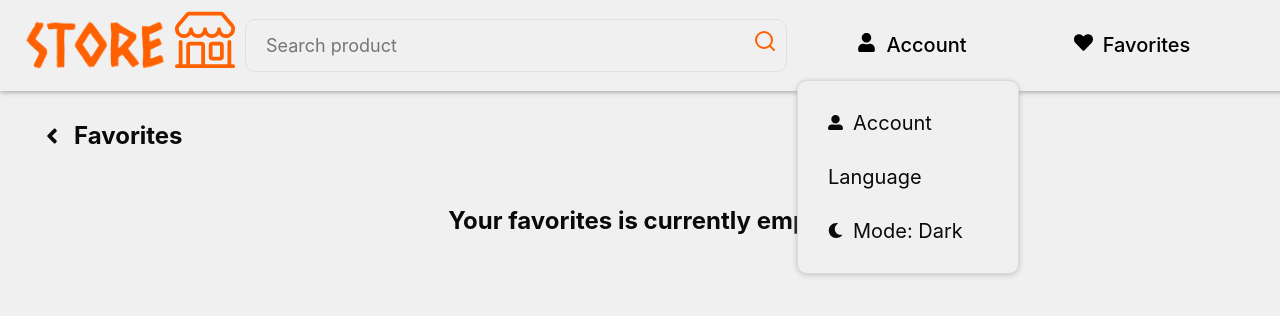
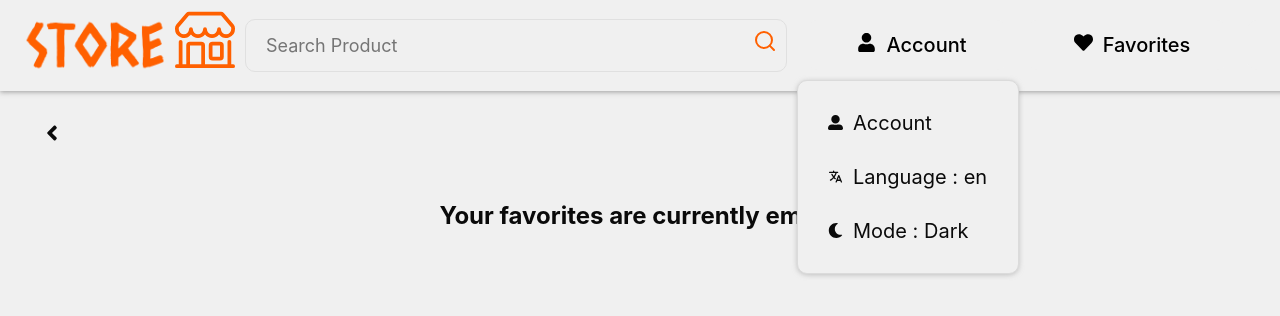
Before and after one commit to aliulu0/shopping-app, a React (Create React App) app: page /favorites in a window 1280 px wide. Both pictures are taken after a click on the button "Account". Shown: the top 316 px of the page. Built offline with nearby package versions, Linux system fonts and the light colour scheme.

Commit message:
feat: add language

```diff
--- a/src/components/Dropdown.tsx
+++ b/src/components/Dropdown.tsx
@@ -5,6 +5,10 @@ import { useSelector } from 'react-redux';
 import {isDarkMode, toggleTheme} from '../redux/themeSlice';
 import { useAppDispatch } from '../redux/store';
 import { FaSun , FaMoon, FaUserAlt, FaHeart, FaShoppingCart} from 'react-icons/fa';
+import { language, setLanguage } from '../redux/languageSlice'
+import {translate} from '../locales/index';
+import {IoLanguage} from 'react-icons/io5';
+
 interface Props {
   showModal: (text: string) => void;
 }
@@ -12,20 +16,25 @@ const DropdownProfile: React.FC<Props> = ({ showModal }) => {
     const router = useNavigate();
     const dispatch = useAppDispatch();
     const isDark = useSelector(isDarkMode);
+  const currentLang = useSelector(language);
 
     // change theme
     const handleDarkMode = () => {
       dispatch(toggleTheme());
     }
+
+    const handleToggleLang = () => {
+      dispatch(setLanguage(currentLang));
+    }
   return (
 
     <div className={`${styles.dropdownContainer} ${isDark ? styles.dark : styles.light}`}>
       <ul className={styles.dropdownContent}>
-        <li className={styles.dropdownItem} onClick={() => showModal("account")}><span className={styles.dropdownIcon}><FaUserAlt/></span>Account</li>
-        <li className={styles.dropdownItemTablet} onClick={() => router("/favorites")}><span className={styles.dropdownIcon}><FaHeart/></span>Favorites</li>
-        <li className={styles.dropdownItemTablet} onClick={() => router("/cart")}><span className={styles.dropdownIcon}><FaShoppingCart/></span>Cart</li>
-        <li className={styles.dropdownItem}>Language</li>
-        <li className={styles.dropdownItem} onClick={handleDarkMode}><span className={styles.dropdownIcon}>{isDark ? <FaSun/> : <FaMoon/>}</span>Mode: {isDark ? "Light" : "Dark"}</li>
+        <li className={styles.dropdownItem} onClick={() => showModal("account")}><span className={styles.dropdownIcon}><FaUserAlt/></span>{translate("account", currentLang)}</li>
+        <li className={styles.dropdownItemTablet} onClick={() => router("/favorites")}><span className={styles.dropdownIcon}><FaHeart/></span>{translate("favorites", currentLang)}</li>
+        <li className={styles.dropdownItemTablet} onClick={() => router("/cart")}><span className={styles.dropdownIcon}><FaShoppingCart/></span>{translate("cart", currentLang)}</li>
+        <li className={styles.dropdownItem}onClick={handleToggleLang}><span className={styles.dropdownIcon}><IoLanguage/></span>{translate("language", currentLang)}  : {currentLang}</li>
+        <li className={styles.dropdownItem} onClick={handleDarkMode}><span className={styles.dropdownIcon}>{isDark ? <FaSun/> : <FaMoon/>}</span>{translate("mode", currentLang)} : {isDark ? `${translate("light", currentLang)}` : `${translate("dark", currentLang)}`}</li>
       </ul>
     </div>
   )
--- a/src/components/Navbar.tsx
+++ b/src/components/Navbar.tsx
@@ -1,7 +1,7 @@
 import React, { useState } from 'react'
 import { FiSearch } from 'react-icons/fi'
 import { BsShop } from 'react-icons/bs'
-import { FaBars, FaTimes, FaUser, FaHeart, FaShoppingCart, FaSun , FaMoon, } from 'react-icons/fa'
+import { FaBars, FaTimes, FaUser, FaHeart, FaShoppingCart, FaSun, FaMoon, } from 'react-icons/fa'
 import styles from '../styles/Navbar.module.scss';
 import Modal from './Modal'
 import logoImg from '../assets/images/logo.png';
@@ -9,8 +9,11 @@ import { useNavigate } from 'react-router-dom';
 import { getCartItemsCount } from '../redux/cartSlice';
 import { useSelector } from 'react-redux';
 import Dropdown from './Dropdown'
-import {isDarkMode, toggleTheme} from '../redux/themeSlice';
+import { isDarkMode, toggleTheme } from '../redux/themeSlice';
 import { useAppDispatch } from '../redux/store';
+import { IoLanguage } from 'react-icons/io5';
+import { language, setLanguage } from '../redux/languageSlice'
+import { translate } from '../locales/index';
 
 function Navbar() {
   const [showNav, setShowNav] = useState(false);
@@ -21,6 +24,8 @@ function Navbar() {
   const router = useNavigate();
   const dispatch = useAppDispatch();
   const isDark = useSelector(isDarkMode);
+  const currentLang = useSelector(language);
+
 
   const handleShowModal = (text: string) => {
     setShowModal(!showModal);
@@ -32,10 +37,13 @@ function Navbar() {
   const goToFavorites = () => {
     router("/favorites");
   }
-    // change theme
-    const handleDarkMode = () => {
-      dispatch(toggleTheme());
-    }
+  // change theme
+  const handleDarkMode = () => {
+    dispatch(toggleTheme());
+  }
+  const handleToggleLang = () => {
+    dispatch(setLanguage(currentLang));
+  }
   return (
     <nav className={styles.navbarContainer}>
       <div className={styles.navbarLogo} onClick={() => router("/")}>
@@ -43,17 +51,15 @@ function Navbar() {
         <span><BsShop /></span>
       </div>
       <div className={styles.navbarSearch}>
-        <input className={styles.searchInput} type="text" placeholder='Search product' />
+        <input className={styles.searchInput} type="text" placeholder={`${translate("searchPlaceholder", currentLang)}`} />
         {/* search icon */}
         <span className={styles.searchIcon}><FiSearch /></span>
       </div>
       <ul className={styles.navbarControls}>
-        <button className={styles.controlsItemProfile} onClick={() => setOpenDropdown(!openDropdown)}>
-          <span><FaUser /></span>Account
-        </button>
-       {openDropdown && <Dropdown showModal={handleShowModal} />}
-        <button className={styles.controlsItem} onClick={goToFavorites}><span><FaHeart /></span>Favorites</button>
-        <button className={styles.controlsItem} onClick={goToCart} ><span><FaShoppingCart /></span>Cart ( {cartItemsCount} )</button>
+        <button className={styles.controlsItemProfile} onClick={() => setOpenDropdown(!openDropdown)}><span><FaUser /></span>{translate("account", currentLang)}</button>
+        {openDropdown && <Dropdown showModal={handleShowModal} />}
+        <button className={styles.controlsItem} onClick={goToFavorites}><span><FaHeart /></span>{translate("favorites", currentLang)}</button>
+        <button className={styles.controlsItem} onClick={goToCart} ><span><FaShoppingCart /></span>{translate("cart", currentLang)} ( {cartItemsCount} )</button>
         <button className={styles.controlsItemMenu} onClick={() => setShowNav(true)}>
           <FaBars />
         </button>
@@ -68,11 +74,11 @@ function Navbar() {
               <FaTimes />
             </button>
             <ul className={styles.mobileMenuList}>
-              <button className={styles.mobileMenuAccountBtn} onClick={() => handleShowModal("account")}><span><FaUser /></span>Account</button>
-              <button className={styles.mobileMenuBtn}><span><FaHeart /></span>Favorites</button>
-              <button className={styles.mobileMenuBtn} onClick={goToCart}><span><FaShoppingCart /></span>Cart</button>
-              <button className={styles.mobileMenuBtn}>Language</button>
-              <button className={styles.mobileMenuBtn} onClick={handleDarkMode}><span>{isDark ? <FaSun/> : <FaMoon/>}</span>Mode: {isDark ? "Light" : "Dark"}</button>
+              <button className={styles.mobileMenuAccountBtn} onClick={() => handleShowModal("account")}><span><FaUser /></span>{translate("account", currentLang)}</button>
+              <button className={styles.mobileMenuBtn}><span><FaHeart /></span>{translate("favorites", currentLang)}</button>
+              <button className={styles.mobileMenuBtn} onClick={goToCart}><span><FaShoppingCart /></span>{translate("cart", currentLang)}</button>
+              <button className={styles.mobileMenuBtn} onClick={handleToggleLang}><span><IoLanguage /></span>{translate("language", currentLang)}  : {currentLang}</button>
+              <button className={styles.mobileMenuBtn} onClick={handleDarkMode}><span>{isDark ? <FaSun /> : <FaMoon />}</span>{translate("mode", currentLang)} : {isDark ? `${translate("light", currentLang)}` : `${translate("dark", currentLang)}`}</button>
             </ul>
           </div>
         </div>)
--- a/src/components/Slider.tsx
+++ b/src/components/Slider.tsx
@@ -6,24 +6,27 @@ import styles from '../styles/Slider.module.scss';
 import { MdOutlineArrowBackIosNew, MdOutlineArrowForwardIos } from 'react-icons/md';
 import {isDarkMode} from '../redux/themeSlice';
 import { useSelector } from 'react-redux';
+import { language } from '../redux/languageSlice'
+import { translate } from '../locales/index';
 
 const Slider = () => {
     const isDark = useSelector(isDarkMode);
-
     const timeRef:React.MutableRefObject<null> | React.MutableRefObject<any> = useRef(null);
     const [currentIndex, setCurrentIndex] = useState(0);
+  const currentLang = useSelector(language);
+
     const slides = [
         {
             img: slideImg1,
-            title: "Shop Computers & Accessories"
+            title: `${translate("slide1Text", currentLang)}`
         },
         {
             img: slideImg2,
-            title: "Refresh Your Home"
+            title: `${translate("slide2Text", currentLang)}`
         },
         {
             img: slideImg3,
-            title: "Discover Our Beatuy Selection"
+            title: `${translate("slide3Text", currentLang)}`
         }
     ]
 
--- /dev/null
+++ b/src/locales/index.ts
@@ -0,0 +1,11 @@
+import languages from './language.json';
+
+export const translate = (key : string, language:string) => {
+    let languageData:{[key:string]:string} = {};
+    if (language === "en") {
+        languageData = languages.en;
+    }else{
+        languageData = languages.tr;
+    };
+    return languageData[key];
+}
--- /dev/null
+++ b/src/locales/language.json
@@ -0,0 +1,53 @@
+{
+    "en": {
+        "searchPlaceholder": "Search Product",
+        "account": "Account",
+        "favorites": "Favorites",
+        "cart": "Cart",
+        "addCart": "Add Cart",
+        "language": "Language",
+        "mode":"Mode",
+        "dark": "Dark",
+        "light": "Light",
+        "emptyFavorites": "Your favorites are currently empty",
+        "cartHeader": "My Cart",
+        "product": "product",
+        "unitPrice": "Unit Price",
+        "quantity": "Quantity",
+        "totalPrice": "Total Price",
+        "emptyCart": "Your cart is currently empty",
+        "clear": "Clear Cart",
+        "total":"Total",
+        "checkout": "Checkout",
+        "slide1Text": "Shop Computers & Accessories",
+        "slide2Text": "Refresh Your Home",
+        "slide3Text": "Discover our Beauty selection",
+        "allProducts": "All Products"
+    },
+    "tr": {
+        "searchPlaceholder": "Ürün Ara",
+        "account": "Kullanıcı",
+        "favorites": "Favoriler",
+        "cart": "Sepet",
+        "addCart": "Sepete Ekle",
+        "language": "Dil",
+        "mode": "Mod",
+        "dark": "Koyu",
+        "light": "Açık",
+        "emptyFavorites": "Favorileriniz şu anda boş",
+        "favoritesHeader": "Favorilerim",
+        "cartHeader": "Sepetim",
+        "product": "Ürün",
+        "unitPrice": "Birim fiyat",
+        "quantity": "Adet",
+        "totalPrice": "Toplam Fiyat",
+        "emptyCart": "Sepetiniz şu anda boş",
+        "clear": "Sepeti Temizle",
+        "total":"Total",
+        "checkout": "Kontrol et",
+        "slide1Text": "Bilgisayar ve Aksesuar Satın Alın",
+        "slide2Text": "Evini yenile",
+        "slide3Text": "Güzellik seçimimizi keşfedin",
+        "allProducts": "Tüm Ürünler"
+    }
+}
--- a/src/model/types.ts
+++ b/src/model/types.ts
@@ -35,3 +35,6 @@ export interface FavoriteState{
 export interface ThemeState{
   isDarkMode:boolean;
 }
+export interface LanguageState{
+  language:string;
+}
--- a/src/pages/Cart.tsx
+++ b/src/pages/Cart.tsx
@@ -10,7 +10,8 @@ import { FaAngleLeft } from 'react-icons/fa'
 import { CartItem } from '../model/types';
 import { useNavigate } from 'react-router-dom';
 import {isDarkMode} from '../redux/themeSlice';
-
+import { language } from '../redux/languageSlice'
+import { translate } from '../locales/index';
 const Cart = () => {
   const carts = useSelector(getProductsInCart);
   const cartItemsCount = useSelector(getCartItemsCount);
@@ -18,8 +19,7 @@ const Cart = () => {
   const dispatch = useAppDispatch();
   const router = useNavigate();
   const isDark = useSelector(isDarkMode);
-
-
+  const currentLang = useSelector(language);
 
   const increaseQuantity = (cartItem:CartItem) => {
     if (cartItem.quantity > cartItem.stock) {
@@ -44,21 +44,21 @@ const Cart = () => {
   return (
     <div className={`${styles.cartContainer} ${isDark ? styles.dark : styles.light }`}>
       <Navbar />
-      <h2 className={styles.cartInfo}><FaAngleLeft className={styles.infoIcon} onClick={() => router("/")}/> MyCart ( {cartItemsCount} )</h2>
+      <h2 className={styles.cartInfo}><FaAngleLeft className={styles.infoIcon} onClick={() => router("/")}/>{translate("cartHeader",currentLang)} ( {cartItemsCount} )</h2>
       <div className={styles.cartContent}>
         {
           cartItemsCount === 0 ?
             <div className={styles.cartItemsCount}>
-              <h2>Your cart is currently empty</h2>
+              <h2>{translate("emptyCart",currentLang)}</h2>
             </div>
             :
             <>
               <div className={styles.cartProductInfo}>
                 <div className={styles.cartItemsTitles}>
-                  <h3 className={styles.productTitle}>Product</h3>
-                  <h3 className={styles.unitPriceTitle}>Unit Price</h3>
-                  <h3 className={styles.quantityTitle}>Quantity</h3>
-                  <h3 className={styles.totalPriceTitle}>Total Price</h3>
+                  <h3 className={styles.productTitle}>{translate("product",currentLang)}</h3>
+                  <h3 className={styles.unitPriceTitle}>{translate("unitPrice",currentLang)}</h3>
+                  <h3 className={styles.quantityTitle}>{translate("quantity",currentLang)}</h3>
+                  <h3 className={styles.totalPriceTitle}>{translate("totalPrice",currentLang)}</h3>
                 </div>
                 <div className={styles.cartItems}>
                   {
@@ -86,14 +86,14 @@ const Cart = () => {
                 </div>
               </div>
               <div className={styles.cartSummary}>
-                <button className={styles.cartSummaryBtn} onClick={handleClearCart}>Clear Cart</button>
+                <button className={styles.cartSummaryBtn} onClick={handleClearCart}>{translate("clear",currentLang)}</button>
                 <div className={styles.cartChekout}>
                   <div className={styles.total}>
-                    <span>Total</span>
+                    <span>{translate("total",currentLang)}</span>
                     <span className={styles.amount}><MdAttachMoney />{cartTotalPrice.toFixed(2)}</span>
                   </div>
                 </div>
-                <button className={styles.cartSummaryBtn}>Check out</button>
+                <button className={styles.cartSummaryBtn}>{translate("checkout",currentLang)}</button>
               </div>
             </>
         }
--- a/src/pages/Favorite.tsx
+++ b/src/pages/Favorite.tsx
@@ -7,21 +7,22 @@ import Navbar from '../components/Navbar';
 import { FaAngleLeft } from 'react-icons/fa'
 import { useNavigate } from 'react-router-dom';
 import {isDarkMode} from '../redux/themeSlice';
-
+import { language } from '../redux/languageSlice'
+import { translate } from '../locales/index';
 const Favorite = () => {
     const favorites = useSelector(getAllFavorites);
     const router = useNavigate();
     const isDark = useSelector(isDarkMode);
-
+    const currentLang = useSelector(language);
 
     return (
         <div className={`${styles.favoriteContainer} ${isDark ? styles.dark : styles.light}`}>
             <Navbar />
-            <h2><FaAngleLeft className={styles.infoIcon} onClick={() => router("/")} />Favorites</h2>
+            <h2><FaAngleLeft className={styles.infoIcon} onClick={() => router("/")} />{translate("favoritesHeader", currentLang)}</h2>
             {
                 favorites.length === 0 ?
                     <div className={styles.favoriteNullContent}>
-                        <h2>Your favorites is currently empty</h2>
+                        <h2>{translate("emptyFavorites", currentLang)}</h2>
                     </div> :
                     <div className={styles.favoriteContent}>
                         {
--- a/src/pages/Home.tsx
+++ b/src/pages/Home.tsx
@@ -5,16 +5,19 @@ import Slider from '../components/Slider'
 import styles from '../styles/Home.module.scss'
 import {isDarkMode} from '../redux/themeSlice';
 import { useSelector } from 'react-redux';
-
+import { language } from '../redux/languageSlice'
+import { translate } from '../locales/index';
 function Home() {
   const isDark = useSelector(isDarkMode);
+  const currentLang = useSelector(language);
+
 
   return (
     <div className={`${styles.container} ${isDark ? styles.dark : styles.light }`}>
         <Navbar/>
         <Slider />
         <div className={styles.content}>
-        <h1>All Products</h1>
+        <h1>{translate("allProducts", currentLang)}</h1>
           <ProductList />
         </div>
     </div>
--- /dev/null
+++ b/src/redux/languageSlice.ts
@@ -0,0 +1,26 @@
+import {createSlice} from '@reduxjs/toolkit';
+import { LanguageState } from '../model/types';
+import { RootState } from './store';
+
+const initialState: LanguageState ={
+    language: "en",
+}
+
+const languageSlice = createSlice({
+    name: 'language',
+    initialState,
+    reducers:{
+        setLanguage : (state, action) => {
+            const language = action.payload;
+            if(language === "en"){
+                state.language = "tr"
+            }else{
+                state.language = "en"
+            }
+        }
+    }
+})
+
+export const {setLanguage} = languageSlice.actions;
+export const language = (state: RootState) => state.language.language;
+export default languageSlice.reducer;
--- a/src/redux/store.ts
+++ b/src/redux/store.ts
@@ -4,12 +4,14 @@ import productsReducer from './produtsSlice';
 import cartReducer from './cartSlice';
 import favoriteReducer from './favoriteSlice';
 import themeReducer from './themeSlice';
+import languageReducer from './languageSlice';
 export const store = configureStore({
     reducer:{
         productList: productsReducer,
         cartList: cartReducer,
         favoriteList: favoriteReducer,
         theme:themeReducer,
+        language: languageReducer
     },
 });
 
```
Also changed, not shown: src/styles/Navbar.module.scss (+9 -1 lines).
